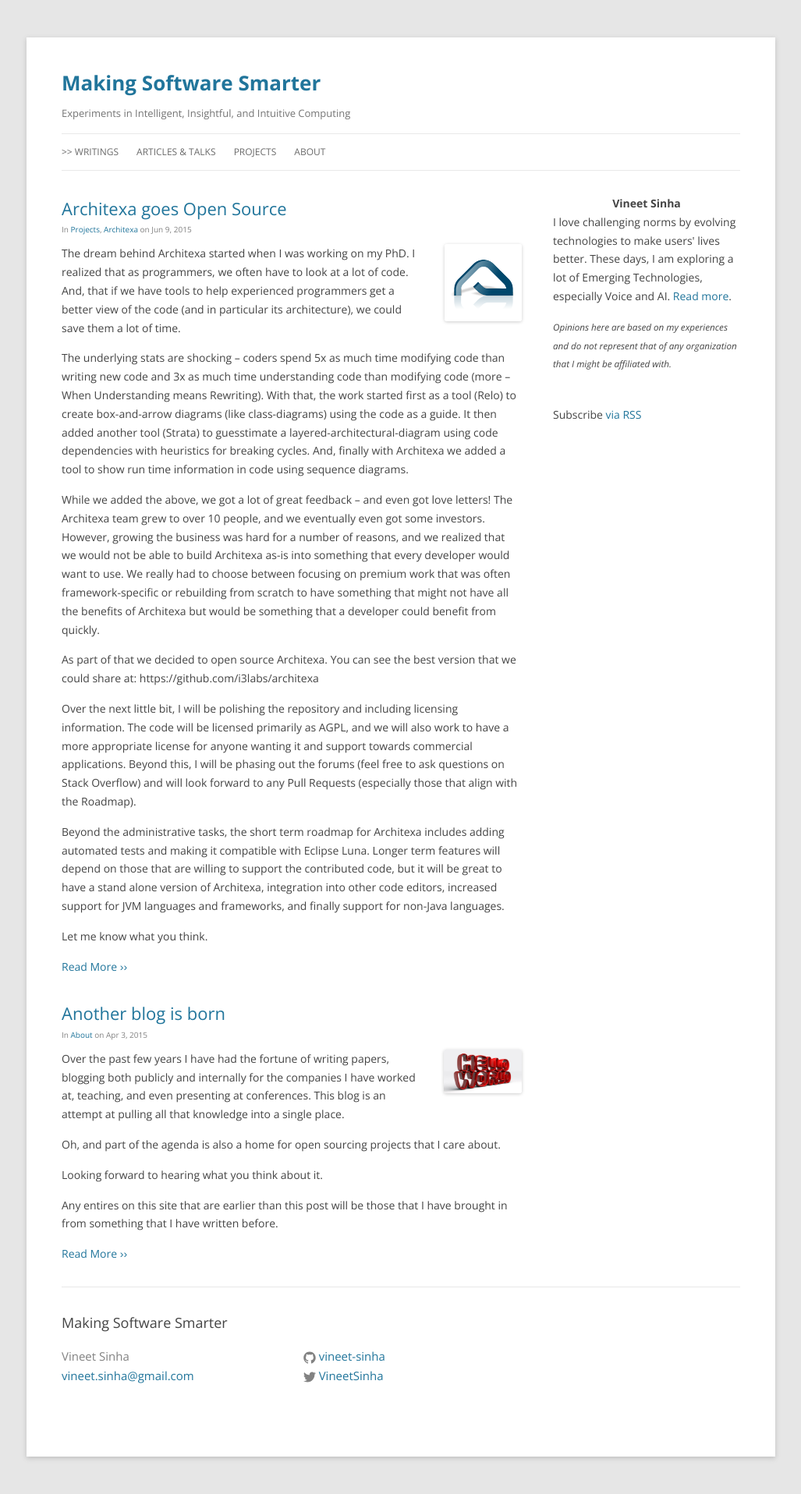
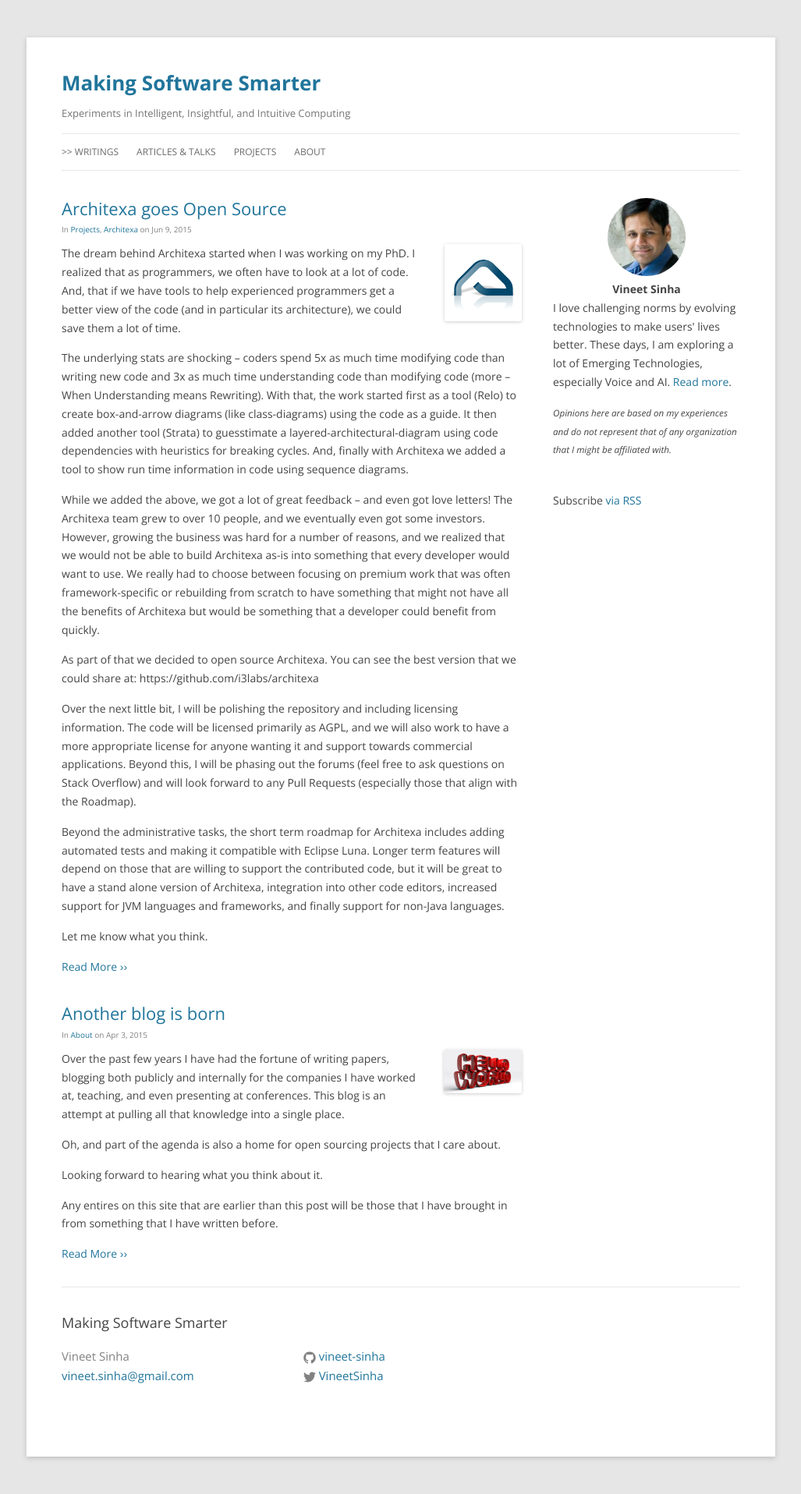
Before and after one commit to i3labs/i3labs.github.io, a Jekyll site: the page built from index.html, in a window 1280 px wide. Shown: the whole page at 78% size, without its empty margins (126-1153 px from the left). Built offline with Jekyll 4.4.1, drawn with Linux system fonts in a browser that asks for light colours; the list of posts is cut into pages by our own code.

Commit message:
picture of self

```diff
--- a/_sass/theme/_layout.scss
+++ b/_sass/theme/_layout.scss
@@ -250,6 +250,17 @@
   font-size: 22px;
 }
 
+#vineet-picture {
+  background-image: url('/assets/vineet-sinha.jpg');
+  background-size:100%;
+  background-repeat:no-repeat;
+  border-radius: 50%;
+
+  width: 100px;
+  height: 100px;
+
+  margin: 5px auto; // center image
+}
 
 
 /**
```
Also changed, not shown: assets/vineet-sinha.jpg (added).
